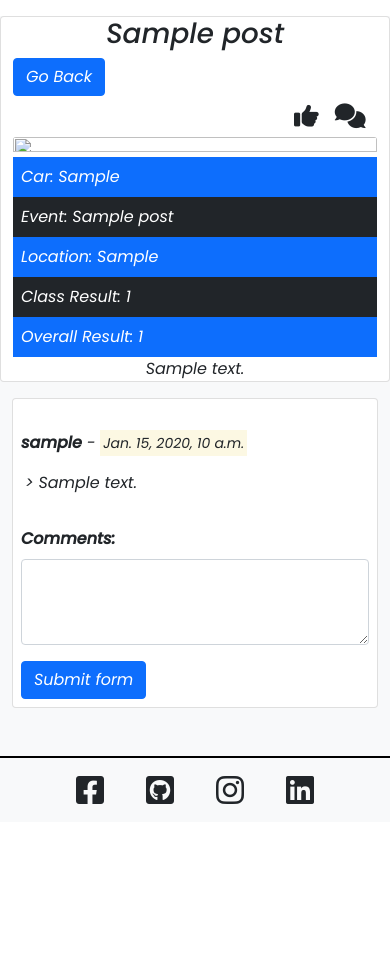
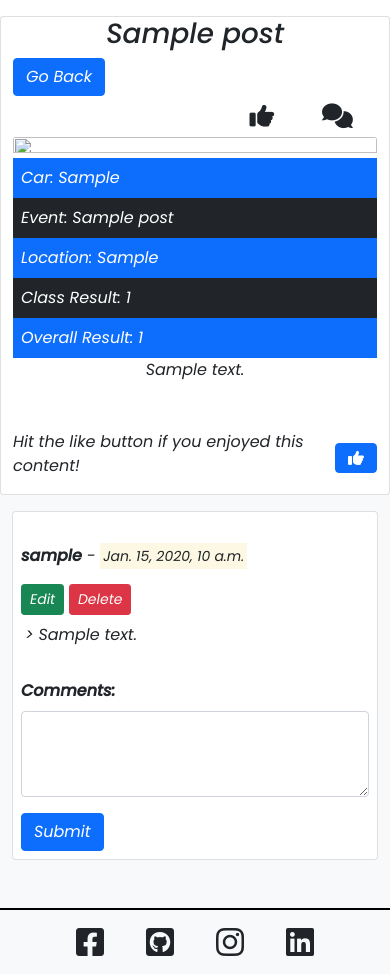
Before and after one commit to Robrowno/rally-blog, a Django app: a page that uses templates/pages/post-detail.html in a window 390 px wide. Shown: the part 65-1039 px from the top of the page. Before the commit the page ends 869 px from the top, so only its background shows below. Run offline with Django 3.2, Linux system fonts and the light colour scheme; a user stored in the database is signed in; tables that the repository leaves empty hold one stand-in row (values such as "Sample post"); some libraries are stand-ins or nearby versions; some web fonts are replaced.

Commit message:
remove share icons due to scope/time constraints, fix mobile responsiveness issue due to missing div, add like button for like functionality and fix buttons not appearing for user when authenticated

```diff
--- a/templates/pages/index.html
+++ b/templates/pages/index.html
@@ -21,9 +21,6 @@
         </div>
         <div class="comment">
           <i class="fal fa-comment-dots"></i>
-        </div>
-        <div class="share">
-          <i class="fa-solid fa-square-share-nodes"></i>
         </div>
       </div>
     </a>
--- a/templates/pages/post-detail.html
+++ b/templates/pages/post-detail.html
@@ -7,14 +7,13 @@
         <div class="col-lg-8 mx-auto card">
             <!-- Blog Title -->
             <h1 class="text-center card-title">{{ post.title }}</h1>
-            <div class="col-lg-3 d-flex"><button class="btn btn-primary submit-button">
+            <div class="col-lg-3 col-sm-2 d-flex"><button class="btn btn-primary submit-button">
                     <a href="/">Go Back</a></button>
             </div>
             <!-- Blog Like/Comment/Share Fontawesome Icons -->
-            <div class="col-lg-3 offset-9 d-flex">
-                <div><i class="px-2 fs-2 fas fa-thumbs-up p-2"></i></div>
-                <div><i class="px-2 fs-2 fas fa-comments p-2"></i></div>
-                <!-- <div><i class="px-2 fs-2 fas fa-share p-2"></i></div> -->
+            <div class="col justify-content-end d-flex ">
+                <div><i class="px-4 fs-2 fas fa-thumbs-up p-2"></i></div>
+                <div><i class="px-4 fs-2 fas fa-comments p-2"></i></div>
             </div>
 
             <!-- Featured image -->
@@ -28,6 +27,12 @@
 
             <!-- Blog Text Content goes here -->
             <p class="text-center card-text">{{ post.content|safe }}</p>
+
+            <hr>
+            <div class="d-flex justify-content-evenly align-items-center">
+            <p>Hit the like button if you enjoyed this content!</p>
+            <button class="btn btn-primary mb-2"><i class="fas fa-thumbs-up"></i></button>
+            </div>
 
         </div>
     </div>
@@ -53,14 +58,15 @@
                         <strong>{{ comment.name }} </strong><span> - <small
                                 class="mark">{{ comment.posted_on }}</small></span>
                     </p>
-                    <p class="px-1"> > {{ comment.body }}</p>
                     <!-- User is able to edit or delete their own comments -->
                     {% if user.is_authenticated %}
-                    {% if comment.name == user.username%}
-                    <button type="button" class="btn btn-success btn-sm float-sm-end">Edit</button>
-                    <button type="button" class="btn btn-danger btn-sm float-sm-end">Delete</button>
+                    {% if comment.name.username == user.username%}
+                    <button type="button" class="btn btn-success btn-sm float-sm-end mb-2">Edit</button>
+                    <button type="button" class="btn btn-danger btn-sm float-sm-end mb-2">Delete</button>
                     {% endif %}
                     {% endif %}
+                    <p class="px-1"> > {{ comment.body }}</p>
+
                     <!-- If there are no comments on a Blog Post -->
                     {% empty %}
                     <div class="col-lg-8">
@@ -80,8 +86,7 @@
                         </div>
 
                         <div class="col-md-12 submit-button mt-3">
-                            <button class="btn btn-primary contact-submit" type="submit" value="submit">Submit
-                                form</button>
+                            <button class="btn btn-primary contact-submit" type="submit" value="submit">Submit</button>
                         </div>
 
 
@@ -93,14 +98,14 @@
         <!-- End of Comments seciton -->
     </div>
 
-
+</div>
     <!-- JS/JQuery Auto scroll functionality to post content -->
-    <script>
+    <!-- <script>
         $(document).ready(function () {
             $('html, body').animate({
                 scrollTop: $('#details').offset().top
             }, 'slow');
         });
     </script>
-    {% endblock %}
+    {% endblock %} -->
     <!-- End of Post Detail section -->
```
